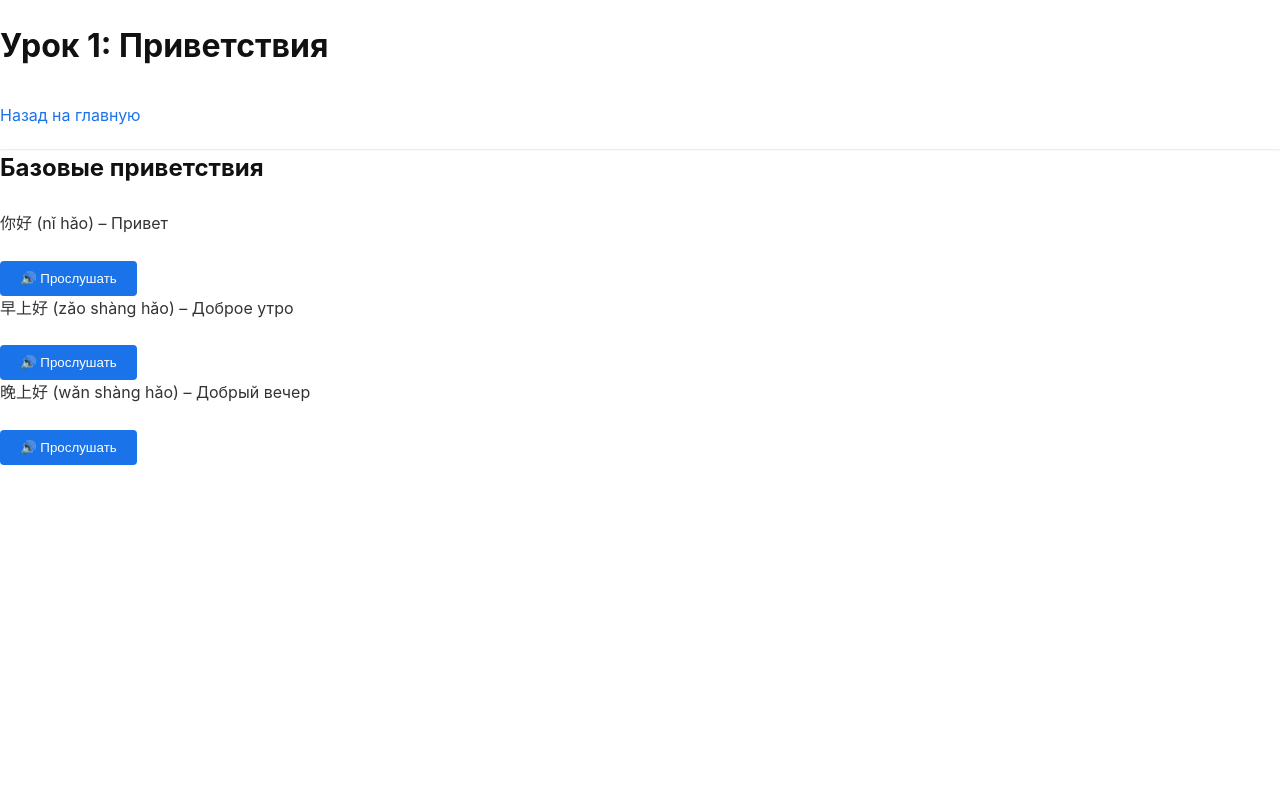
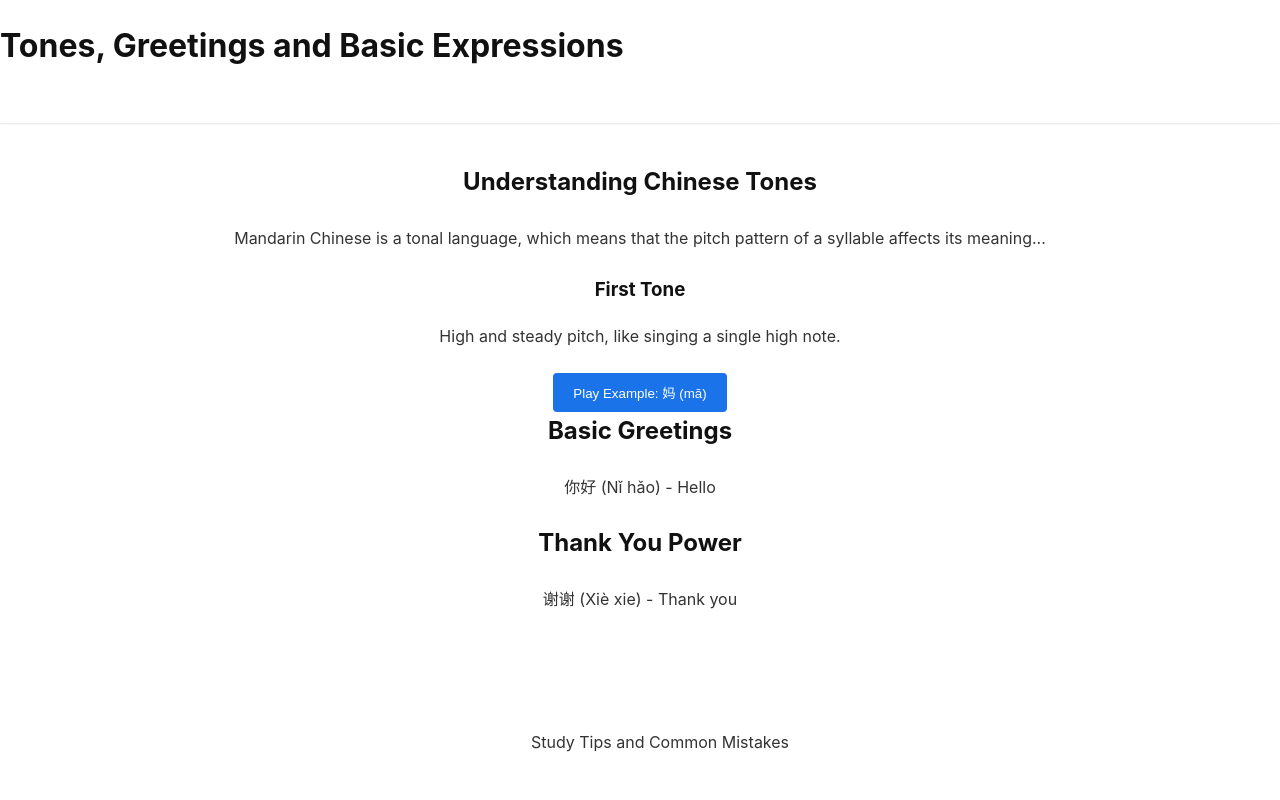
Before and after one commit to tatyana-evtikhova/mascotinchinese, a plain HTML site: page lesson1.html in a window 1280 px wide. Drawn offline with Linux system fonts and the light colour scheme.

Commit message:
made some updates

```diff
--- a/lesson1.html
+++ b/lesson1.html
@@ -1,29 +1,48 @@
 <!DOCTYPE html>
-<html lang="ru">
+<html lang="en">
+
 <head>
-    <meta charset="UTF-8" />
-    <meta name="viewport" content="width=device-width, initial-scale=1.0" />
-    <link rel="stylesheet" href="styles.css" />
-    <title>Урок 1: Приветствия</title>
+    <meta charset="UTF-8">
+    <meta name="viewport" content="width=device-width, initial-scale=1.0">
+    <title>Lesson 1: Tones, Greetings and Basic Expressions</title>
+    <link rel="stylesheet" href="styles.css">
 </head>
+
 <body>
     <header>
-        <h1>Урок 1: Приветствия</h1>
-        <a href="index.html">Назад на главную</a>
+        <h1>Tones, Greetings and Basic Expressions</h1>
     </header>
-
-    <section>
-        <h2>Базовые приветствия</h2>
-        <p>你好 (nǐ hǎo) – Привет</p>
-        <button onclick="speak('你好')">🔊 Прослушать</button>
-
-        <p>早上好 (zǎo shàng hǎo) – Доброе утро</p>
-        <button onclick="speak('早上好')">🔊 Прослушать</button>
-
-        <p>晚上好 (wǎn shàng hǎo) – Добрый вечер</p>
-        <button onclick="speak('晚上好')">🔊 Прослушать</button>
-    </section>
-
+    <main>
+        <section id="tone-training">
+            <h2>Understanding Chinese Tones</h2>
+            <p>Mandarin Chinese is a tonal language, which means that the pitch pattern of a syllable affects its
+                meaning...</p>
+            <div class="tone" data-tone="1">
+                <h3>First Tone</h3>
+                <p>High and steady pitch, like singing a single high note.</p>
+                <button onclick="playTone('mā')">Play Example: 妈 (mā)</button>
+            </div>
+            <!-- Add more tones here -->
+        </section>
+        <section id="basic-greetings">
+            <h2>Basic Greetings</h2>
+            <div class="greeting" onclick="speak('你好')">
+                <p>你好 (Nǐ hǎo) - Hello</p>
+            </div>
+            <!-- Add more greetings here -->
+        </section>
+        <section id="thank-you-power">
+            <h2>Thank You Power</h2>
+            <div class="thank-you" onclick="speak('谢谢')">
+                <p>谢谢 (Xiè xie) - Thank you</p>
+            </div>
+            <!-- Add more thank you expressions here -->
+        </section>
+    </main>
+    <footer>
+        <p>Study Tips and Common Mistakes</p>
+    </footer>
     <script src="script.js"></script>
 </body>
+
 </html>
--- a/script.js
+++ b/script.js
@@ -1,6 +1,11 @@
 function startLesson() {
     alert("Урок начинается!");
     // Логика для начала урока
+}
+
+function playTone(pinyin) {
+    // Logic to play tone audio
+    console.log(`Playing tone for: ${pinyin}`);
 }
 
 function speak(text) {
```
